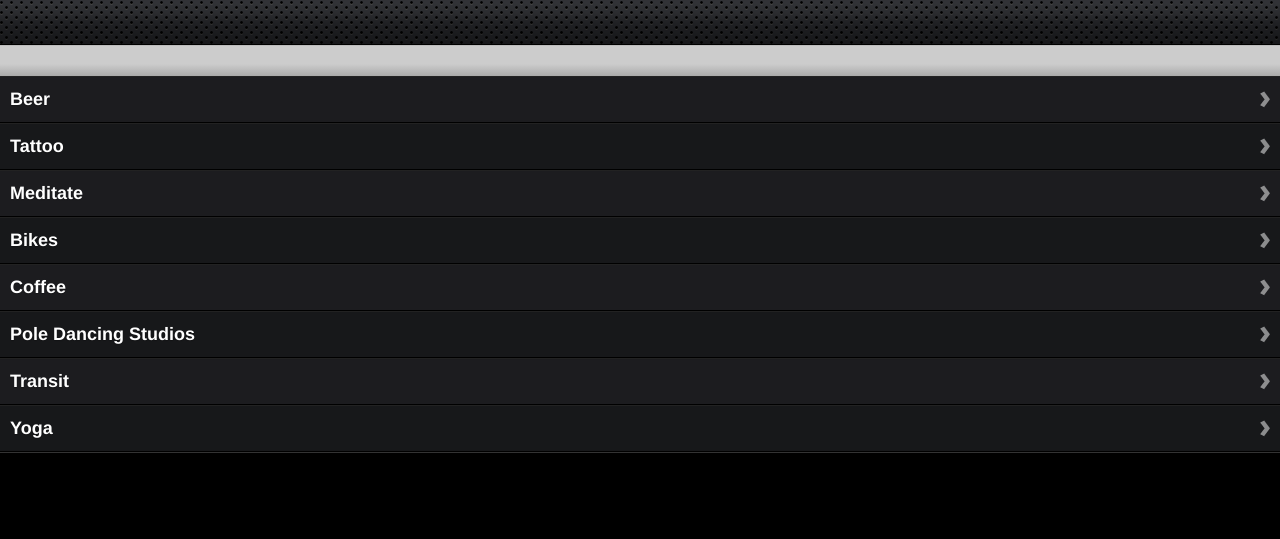
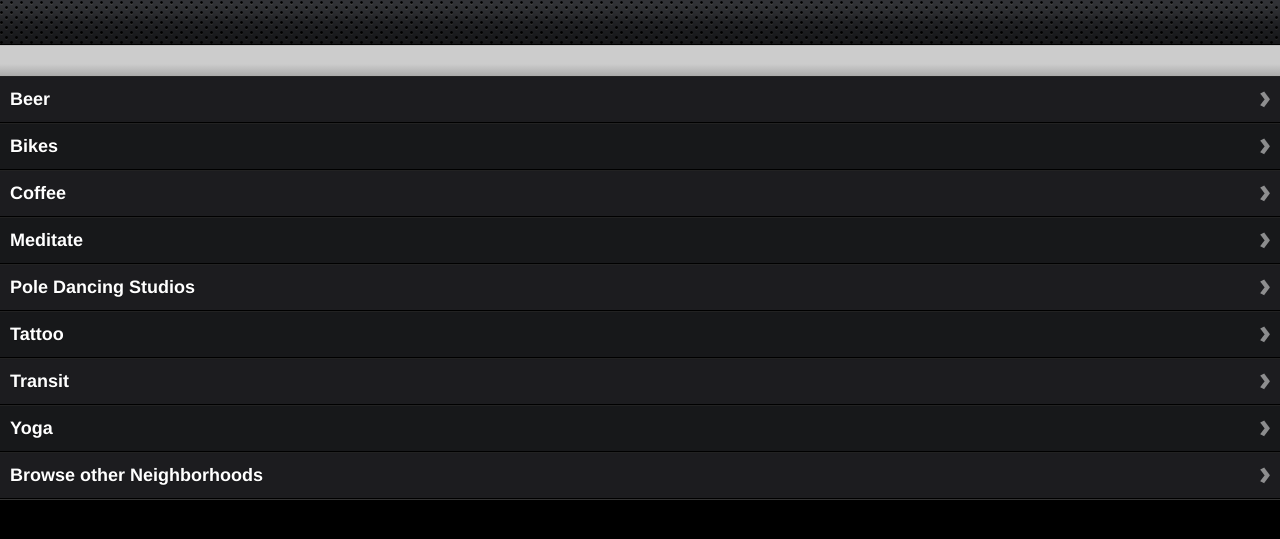
Before and after one commit to eknuth/pimh, a Django app: page / in a window 1280 px wide. Shown: the top 539 px of the page. Run offline with Django 3.2, Linux system fonts and the light colour scheme; some libraries are stand-ins or nearby versions.

Commit message:
changed ordering

```diff
--- a/templates/_home.html
+++ b/templates/_home.html
@@ -17,13 +17,14 @@
 
   <ul class="plastic">
     <li class="arrow"><a href="/local/beer?coords={{ n.poly.centroid.x }}%2C{{ n.poly.centroid.y }}" id="beer_link">Beer</a></li>
-    <li class="arrow"><a href="/local/tattoo?coords={{ n.poly.centroid.x }}%2C{{ n.poly.centroid.y }}" id="tattoo_link">Tattoo</a></li>
-    <li class="arrow"><a href="/local/meditate?coords={{ n.poly.centroid.x }}%2C{{ n.poly.centroid.y }}" id="meditate_link">Meditate</a></li>
     <li class="arrow"><a href="/local/bike?coords={{ n.poly.centroid.x }}%2C{{ n.poly.centroid.y }}" id="bike_link">Bikes</a></li>
     <li class="arrow"><a href="/local/coffee?coords={{ n.poly.centroid.x }}%2C{{ n.poly.centroid.y }}" id="coffee_link">Coffee</a></li>
+    <li class="arrow"><a href="/local/meditate?coords={{ n.poly.centroid.x }}%2C{{ n.poly.centroid.y }}" id="meditate_link">Meditate</a></li>
     <li class="arrow"><a href="/local/pole?coords={{ n.poly.centroid.x }}%2C{{ n.poly.centroid.y }}" id="pole_link">Pole Dancing Studios</a></li>
+    <li class="arrow"><a href="/local/tattoo?coords={{ n.poly.centroid.x }}%2C{{ n.poly.centroid.y }}" id="tattoo_link">Tattoo</a></li>
     <li class="arrow"><a href="/transit/stops?coords={{ n.poly.centroid.x }}%2C{{ n.poly.centroid.y }}" id="transit_link">Transit</a></li>
     <li class="arrow"><a href="/local/yoga?coords={{ n.poly.centroid.x }}%2C{{ n.poly.centroid.y }}" id="yoga_link">Yoga</a></li>
+    <li class="arrow"><a href="#browse_by_quad" id="browse_link">Browse other Neighborhoods</a></li>
 {% comment %}    <li class="arrow"><a href="#map">View Map</a></li>{% endcomment %}
   </ul>
 
```
